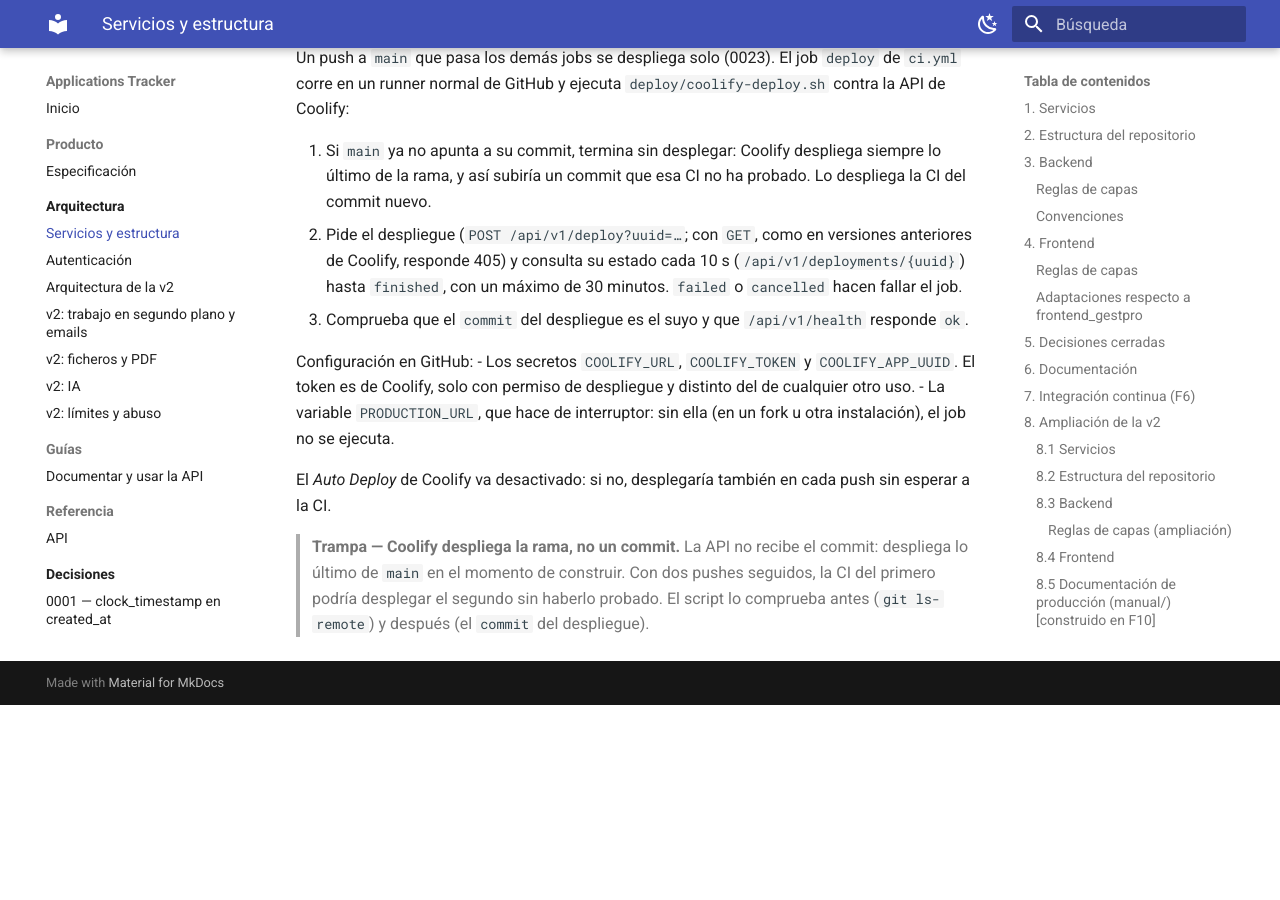
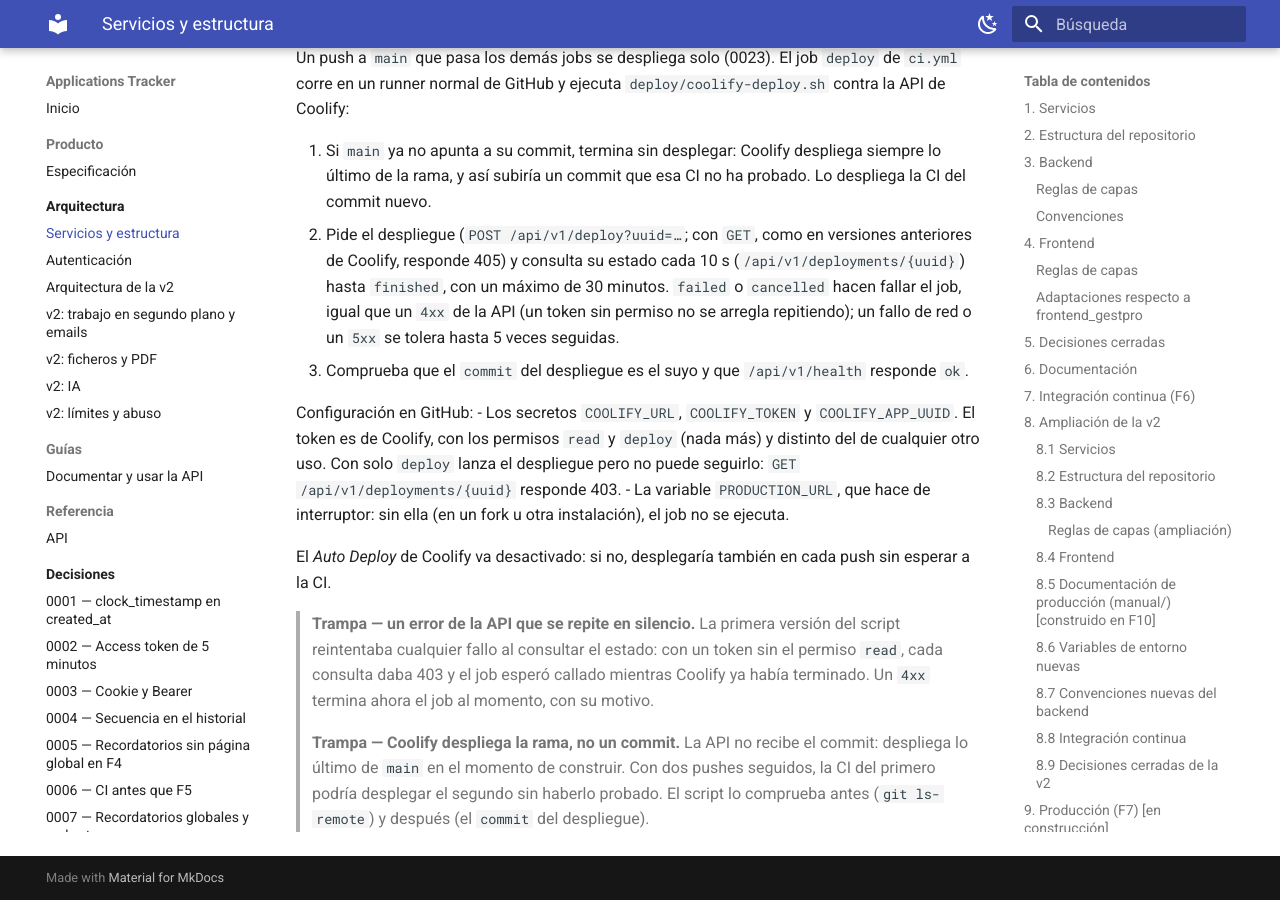
Before and after one commit to iMiguel10/applications-tracker, an MkDocs documentation site: the page built from docs/arquitectura/servicios-y-estructura.md, in a window 1280 px wide and 900 px high, scrolled down 26902 px. Built offline with MkDocs 1.6.1 and Material for MkDocs 9.7.7, drawn with Linux system fonts in a browser that asks for light colours; before the commit the page ends 27607 px from its top, so only the background shows below that.

Commit message:
fix: el despliegue falla al momento si Coolify rechaza el token (F7)
Con un token sin el permiso read, Coolify lanzaba el despliegue pero respondía
403 al consultar su estado, y el script lo repetía en silencio hasta los 30
minutos. Ahora un 4xx termina el job con su motivo; un fallo de red o un 5xx
se tolera hasta 5 veces seguidas. El token necesita read y deploy.

Co-Authored-By: Claude Opus 5.5 <noreply@anthropic.com>

```diff
--- a/docs/arquitectura/servicios-y-estructura.md
+++ b/docs/arquitectura/servicios-y-estructura.md
@@ -671,13 +671,15 @@ La CI construye las tres imágenes, pasa `nginx -t` y `sh -n` a los scripts de c
 Un push a `main` que pasa los demás jobs se despliega solo (0023). El job `deploy` de `ci.yml` corre en un runner normal de GitHub y ejecuta `deploy/coolify-deploy.sh` contra la API de Coolify:
 
 1. Si `main` ya no apunta a su commit, termina sin desplegar: Coolify despliega siempre lo último de la rama, y así subiría un commit que esa CI no ha probado. Lo despliega la CI del commit nuevo.
-2. Pide el despliegue (`POST /api/v1/deploy?uuid=…`; con `GET`, como en versiones anteriores de Coolify, responde 405) y consulta su estado cada 10 s (`/api/v1/deployments/{uuid}`) hasta `finished`, con un máximo de 30 minutos. `failed` o `cancelled` hacen fallar el job.
+2. Pide el despliegue (`POST /api/v1/deploy?uuid=…`; con `GET`, como en versiones anteriores de Coolify, responde 405) y consulta su estado cada 10 s (`/api/v1/deployments/{uuid}`) hasta `finished`, con un máximo de 30 minutos. `failed` o `cancelled` hacen fallar el job, igual que un `4xx` de la API (un token sin permiso no se arregla repitiendo); un fallo de red o un `5xx` se tolera hasta 5 veces seguidas.
 3. Comprueba que el `commit` del despliegue es el suyo y que `/api/v1/health` responde `ok`.
 
 Configuración en GitHub:
-- Los secretos `COOLIFY_URL`, `COOLIFY_TOKEN` y `COOLIFY_APP_UUID`. El token es de Coolify, solo con permiso de despliegue y distinto del de cualquier otro uso.
+- Los secretos `COOLIFY_URL`, `COOLIFY_TOKEN` y `COOLIFY_APP_UUID`. El token es de Coolify, con los permisos `read` y `deploy` (nada más) y distinto del de cualquier otro uso. Con solo `deploy` lanza el despliegue pero no puede seguirlo: `GET /api/v1/deployments/{uuid}` responde 403.
 - La variable `PRODUCTION_URL`, que hace de interruptor: sin ella (en un fork u otra instalación), el job no se ejecuta.
 
 El *Auto Deploy* de Coolify va desactivado: si no, desplegaría también en cada push sin esperar a la CI.
 
+> **Trampa — un error de la API que se repite en silencio.** La primera versión del script reintentaba cualquier fallo al consultar el estado: con un token sin el permiso `read`, cada consulta daba 403 y el job esperó callado mientras Coolify ya había terminado. Un `4xx` termina ahora el job al momento, con su motivo.
+
 > **Trampa — Coolify despliega la rama, no un commit.** La API no recibe el commit: despliega lo último de `main` en el momento de construir. Con dos pushes seguidos, la CI del primero podría desplegar el segundo sin haberlo probado. El script lo comprueba antes (`git ls-remote`) y después (el `commit` del despliegue).
```
Also changed, not shown: 1 other file.
